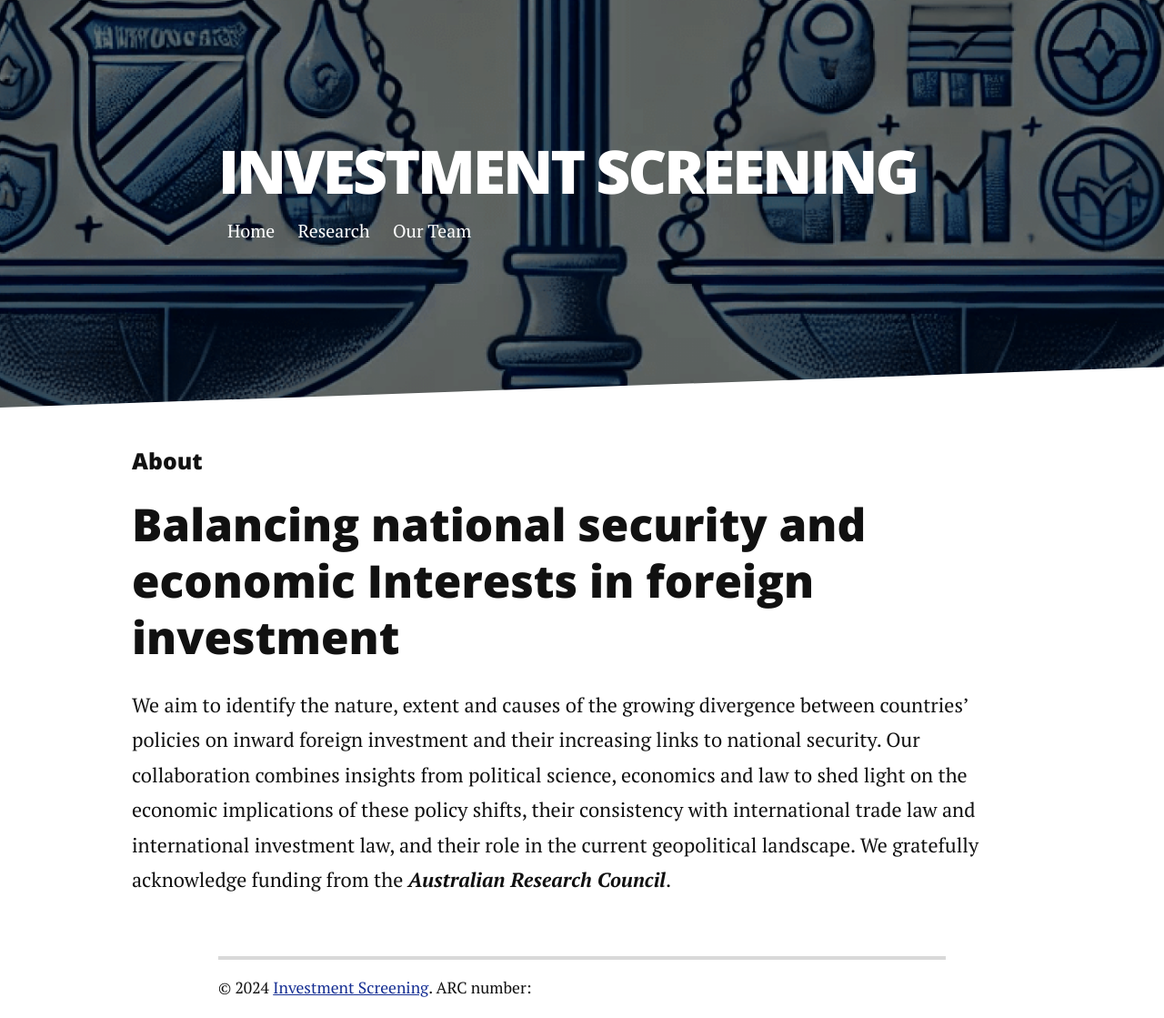
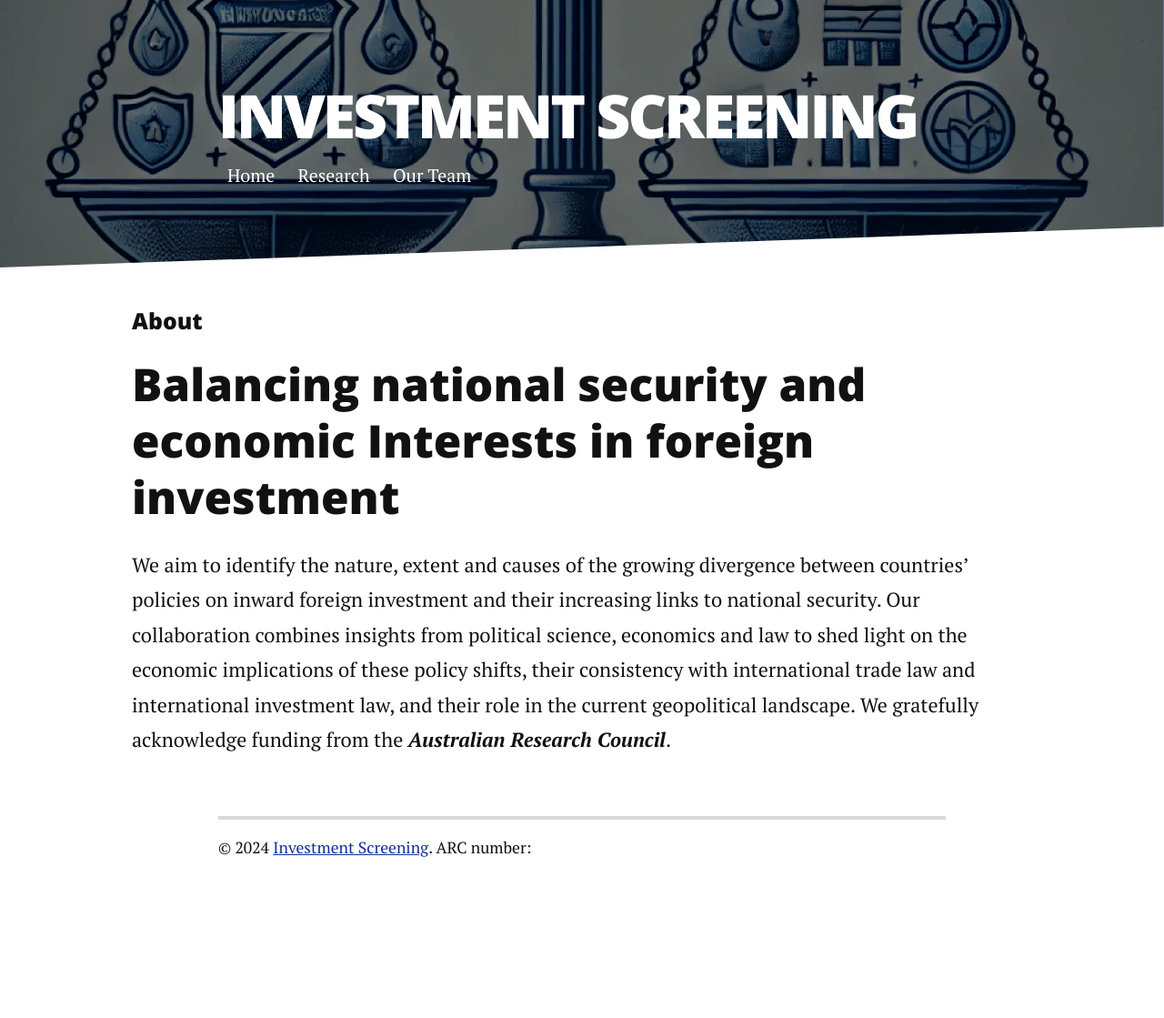
Before and after one commit to investmentscreening/investmentscreening.github.io, a Jekyll site: the page built from index.md, in a window 1280 px wide. Shown: the whole page at 91% size. Built offline with Jekyll 4.4.1, drawn with Linux system fonts in a browser that asks for light colours; nearby versions of some CDN libraries; after the commit the page ends 965 px from its top, so only the background shows below that.

Commit message:
fix: header container height

```diff
--- a/_sass/breakpoints/_800up.scss
+++ b/_sass/breakpoints/_800up.scss
@@ -59,7 +59,7 @@ HEADER STYLING
 ***************/
 
 .header {
-	height: 22em;
+	height: 15em;
 	position: relative;
 	padding-bottom: 2em;
 
--- a/_sass/breakpoints/_mobileup.scss
+++ b/_sass/breakpoints/_mobileup.scss
@@ -186,10 +186,10 @@ HEADER STYLING
 	background-position: center center;
 	color: white;
 	padding: 0;
-	height: 3em;
+	height: 6em;
 
 	.container {
-		padding: 0;
+		padding: 1.5em 0 0 0;
 		max-width: 100%;
 	}
 
```
